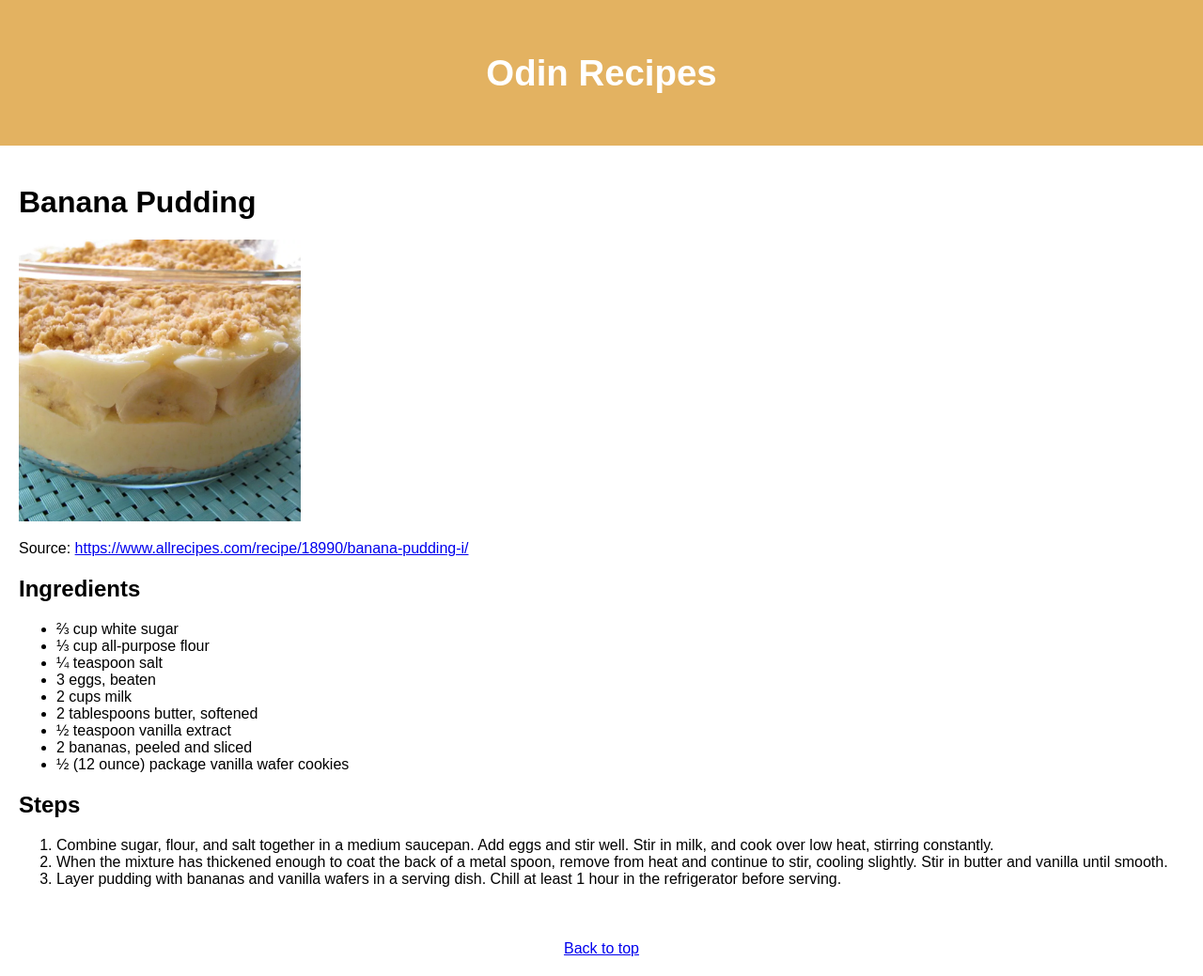
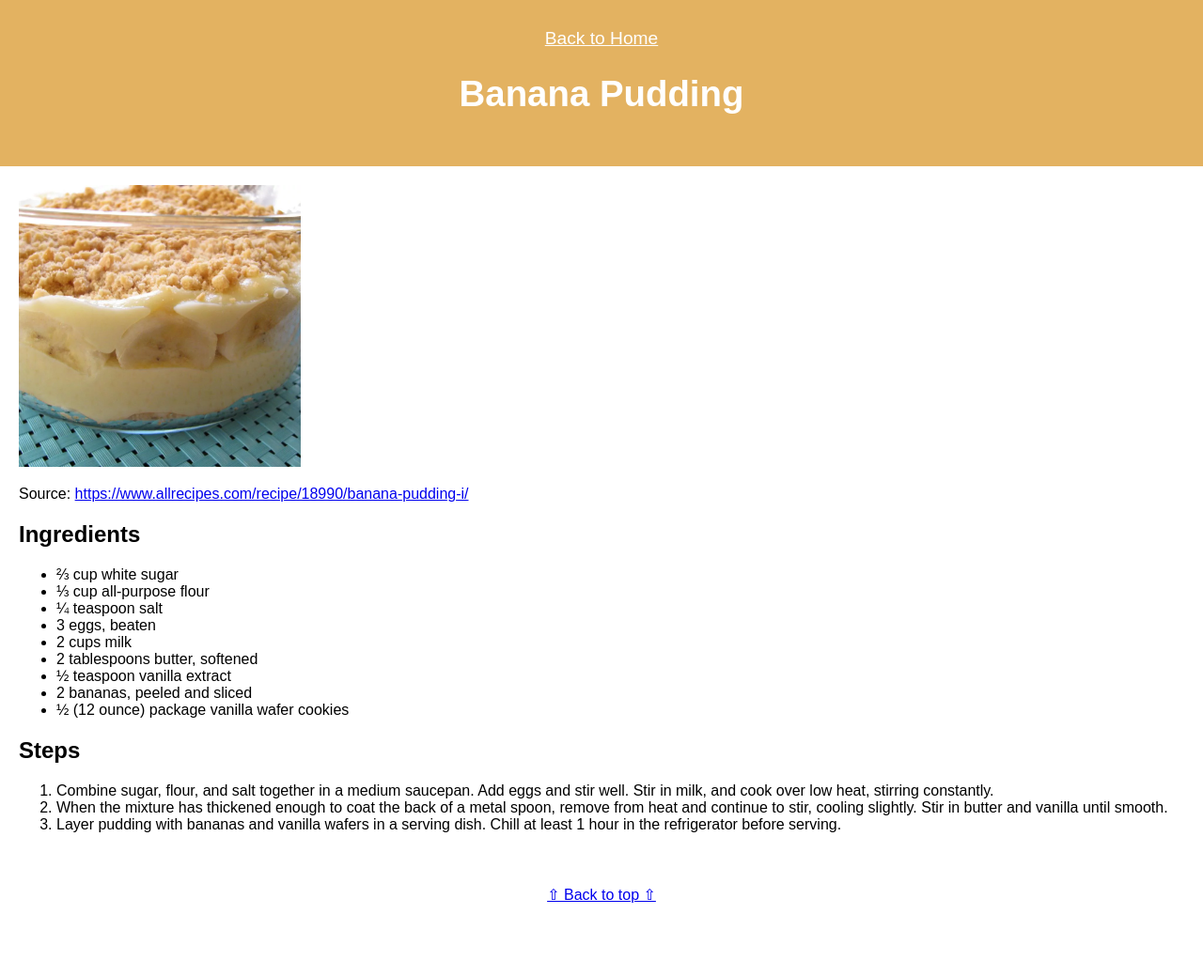
Before and after one commit to AfikRubik/odin-recipes, a plain HTML site: page recipes/banana-pudding.html in a window 1280 px wide. Shown: the whole page at 94% size. After the commit the page ends 982 px from the top, so only its background shows below. Drawn offline with Linux system fonts and the light colour scheme.

Commit message:
Edit header and footer

```diff
--- a/recipes/banana-pudding.html
+++ b/recipes/banana-pudding.html
@@ -10,11 +10,11 @@
 
 <body>
   <header>
-    <a href="../index.html" id="header">Odin Recipes</a>
+    <a href="../index.html">Back to Home</a>
+    <h1>Banana Pudding</h1>
   </header>
 
   <section>
-    <h1>Banana Pudding</h1>
     <img src="../images/banana-pudding.webp" width="300px">
     <p>Source: <a href="https://www.allrecipes.com/recipe/18990/banana-pudding-i/"
         target="_blank">https://www.allrecipes.com/recipe/18990/banana-pudding-i/</a></p>
@@ -44,7 +44,7 @@
   </section>
 
   <footer>
-    <a href="#">Back to top</a>
+    <a href="#">⇧ Back to top ⇧</a>
   </footer>
 </body>
 
```
Also changed, not shown: recipes/lasagna.html (+3 -3 lines), recipes/waffles.html (+3 -3 lines).
